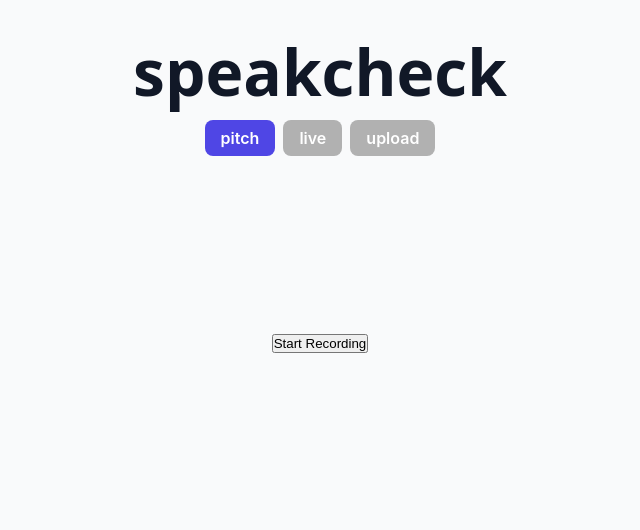
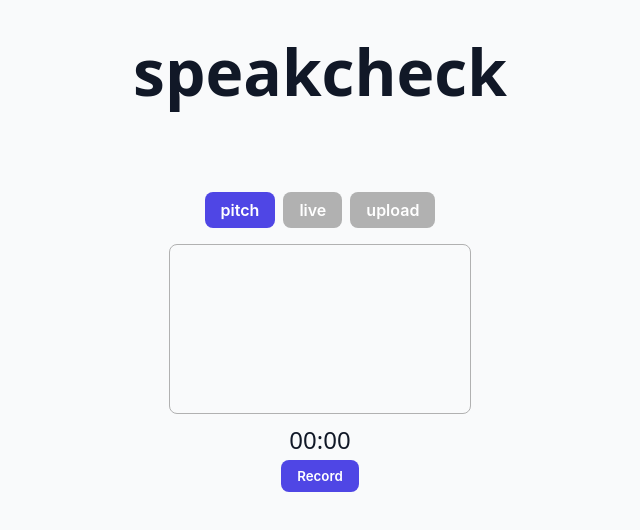
Before and after one commit to ramiljiwani/speakcheck, a React (Vite) app: page / in a window 1280 px wide. Shown: the top 530 px of the page, without its empty margins (320-960 px from the left). Built offline with nearby package versions, Linux system fonts and the light colour scheme; no server answers.

Commit message:
connect record to flask

```diff
--- a/src/index.css
+++ b/src/index.css
@@ -271,3 +271,72 @@
   font-size: 4rem;            /* adjust as you like */
   color: var(--color-text-primary);
 }
+
+/* Wrap video + sidebar */
+.record-main {
+  display: flex;
+  gap: var(--spacing-lg);
+  align-items: center;
+  justify-content: center;
+}
+
+.video-preview {
+  width: 100%;
+  border: 1px solid var(--color-secondary); /* light border for clarity */
+  border-radius: var(--radius-md);
+  aspect-ratio: 16/9; /* maintains 16:9 aspect ratio */
+  object-fit: cover;
+}
+
+
+/* Sidebar box */
+.sidebar {
+  background-color: var(--color-surface);
+  border-radius: var(--radius-md);
+  box-shadow: var(--shadow-sm);
+  padding: var(--spacing-md);
+}
+
+/* lay out timer + button horizontally */
+.sidebar-controls {
+  display: flex;
+  align-items: center;
+  gap: var(--spacing-md);
+}
+
+/* Timer style (unchanged) */
+.timer {
+  font-family: var(--font-heading);
+  font-size: 1.5rem;
+  color: var(--color-text-primary);
+}
+
+/* Record / Stop button (unchanged) */
+.btn-record,
+.btn-stop {
+  font-family: var(--font-sans);
+  font-weight: 600;
+  padding: var(--spacing-sm) var(--spacing-md);
+  border: none;
+  border-radius: var(--radius-md);
+  cursor: pointer;
+  transition: background-color 0.2s ease, transform 0.1s ease;
+}
+
+.btn-record {
+  background-color: var(--color-primary);
+  color: #fff;
+}
+.btn-record:hover {
+  background-color: var(--color-primary-hover);
+  transform: translateY(-1px);
+}
+
+.btn-stop {
+  background-color: var(--color-secondary);
+  color: #fff;
+}
+.btn-stop:hover {
+  background-color: var(--color-secondary-hover);
+  transform: translateY(-1px);
+}
--- a/src/pages/home.tsx
+++ b/src/pages/home.tsx
@@ -11,7 +11,7 @@ export default function Home() {
         <div className="home flex-col">
             <h1
                 className="h1"
-                style={{ paddingTop: '1vh' }}
+                style={{ paddingTop: '1vh', marginBottom: '10vh' }}
             >
                 speakcheck
             </h1>
--- a/src/pages/recordSpeech.tsx
+++ b/src/pages/recordSpeech.tsx
@@ -1,104 +1,105 @@
 import React, { useState, useRef, useEffect } from 'react';
+import { useNavigate } from "react-router-dom";
 
-// recordSpeech.tsx
+
 const RecordSpeech: React.FC = () => {
   const videoRef = useRef<HTMLVideoElement>(null);
+  const recorderRef = useRef<MediaRecorder | null>(null);
+  const chunksRef = useRef<BlobPart[]>([]);
+
   const [stream, setStream] = useState<MediaStream | null>(null);
-  const [recorder, setRecorder] = useState<MediaRecorder | null>(null);
-  const [chunks, setChunks] = useState<BlobPart[]>([]);
   const [recording, setRecording] = useState(false);
+  const [seconds, setSeconds] = useState(0);
+  const [videoBlob, setVideoBlob] = useState<Blob | null>(null);
+  const intervalRef = useRef<number | null>(null);
 
-  // Request camera + microphone access once
+  const navigate = useNavigate();
+
   useEffect(() => {
-    navigator.mediaDevices.getUserMedia({ video: true, audio: true })
-      .then(mediaStream => {
-        setStream(mediaStream);
-        if (videoRef.current) {
-          videoRef.current.srcObject = mediaStream;
-        }
+    navigator.mediaDevices
+      .getUserMedia({ video: true, audio: true })
+      .then(ms => {
+        setStream(ms);
+        if (videoRef.current) videoRef.current.srcObject = ms;
       })
-      .catch(err => console.error('getUserMedia error:', err));
+      .catch(console.error);
   }, []);
 
-  // Autoplay the video preview
   useEffect(() => {
-    if (stream) {
-      videoRef.current?.play();
-    }
+    if (stream) videoRef.current?.play();
   }, [stream]);
 
-  // Start recording into chunks
   const startRecording = () => {
     if (!stream) return;
-    const options = { mimeType: 'video/webm; codecs=vp8' };
-    const mediaRecorder = new MediaRecorder(stream, options);
-    mediaRecorder.ondataavailable = e => {
+    chunksRef.current = [];        // clear the buffer
+    setVideoBlob(null);
+    setSeconds(0);
+    intervalRef.current = window.setInterval(() => {
+      setSeconds(s => s + 1);
+    }, 1000);
+
+    const mr = new MediaRecorder(stream, { mimeType: 'video/webm; codecs=vp8' });
+    recorderRef.current = mr;
+
+    mr.ondataavailable = e => {
       if (e.data.size > 0) {
-        setChunks(prev => [...prev, e.data]);
+        chunksRef.current.push(e.data);
       }
     };
-    mediaRecorder.onstop = handleStop;
-    mediaRecorder.start();
-    setRecorder(mediaRecorder);
-    setChunks([]);
+
+    mr.onstop = () => {
+      // build the blob from our ref
+      const blob = new Blob(chunksRef.current, { type: 'video/webm' });
+      setVideoBlob(blob);
+    };
+
+    mr.start();
     setRecording(true);
   };
 
-  // Stop recording
   const stopRecording = () => {
-    recorder?.stop();
+    recorderRef.current?.stop();
     setRecording(false);
-  };
-
-  // Called when recorder stops: assemble blob and upload
-  const handleStop = () => {
-    const blob = new Blob(chunks, { type: 'video/webm' });
-    uploadVideo(blob);
-  };
-
-  // Upload blob to Flask backend
-  const uploadVideo = async (blob: Blob) => {
-    const formData = new FormData();
-    formData.append('file', blob, 'recording.webm');
-
-    try {
-      const response = await fetch('http://localhost:5000/upload', {
-        method: 'POST',
-        body: formData,
-      });
-      if (!response.ok) {
-        const text = await response.text();
-        console.error('Upload failed:', text);
-      } else {
-        console.log('Upload success');
-      }
-    } catch (err) {
-      console.error('Upload error:', err);
+    if (intervalRef.current !== null) {
+      window.clearInterval(intervalRef.current);
     }
   };
 
+  const uploadVideo = async (blob: Blob) => {
+    const form = new FormData();
+    form.append('file', blob, 'recording.webm');
+    try {
+      const res = await fetch('http://127.0.0.1:5000/upload', {
+        method: 'POST',
+        body: form,
+      });
+      if (!res.ok) throw new Error(await res.text());
+      console.log('Upload success');
+      navigate("/display")
+    } catch (err) {
+      console.error(err);
+    }
+  };
+
+  const formatTime = (t: number) =>
+    `${Math.floor(t/60).toString().padStart(2,'0')}:${(t%60).toString().padStart(2,'0')}`;
+
   return (
-    <div className="p-4">
-      {/* Live preview mirrored like a mirror */}
-      <video
-        ref={videoRef}
-        style={{ transform: 'scaleX(-1)' }}
-        className="w-full max-w-md border"
-        muted
-        autoPlay
-        playsInline
-      />
-      <div className="mt-2">
-        {!recording ? (
-          <button onClick={startRecording} className="px-4 py-2 bg-green-500 text-white rounded">
-            Start Recording
-          </button>
-        ) : (
-          <button onClick={stopRecording} className="px-4 py-2 bg-red-500 text-white rounded">
-            Stop Recording
-          </button>
+    <div className="record-root">
+      <video ref={videoRef} className="video-preview mirror" muted autoPlay playsInline style={{transform: 'scaleX(-1)'}}/>
+      <div className="controls">
+        <div className="timer">{formatTime(seconds)}</div>
+        {!recording
+          ? <button onClick={startRecording} className="btn-record">Record</button>
+          : <button onClick={stopRecording} className="btn-stop">Stop</button>
+        }
+        {!recording && videoBlob && (
+          <button onClick={() => uploadVideo(videoBlob)} className="btn-upload">Upload</button>
         )}
       </div>
+      {!recording && videoBlob && (
+        <video src={URL.createObjectURL(videoBlob)} controls style={{ marginTop: 10, maxWidth: '100%' }}/>
+      )}
     </div>
   );
 };
--- a/src/pages/videoReview.tsx
+++ b/src/pages/videoReview.tsx
@@ -64,6 +64,13 @@ export default function VideoFeedbackPage() {
   const videoURL = "http://127.0.0.1:5000/video";
 
   return (
+    <div className="home flex-col">
+      <h1
+          className="h1"
+          style={{ paddingTop: '1vh', marginBottom: '10vh' }}
+      >
+          speakcheck
+      </h1>
       <div
         className="container flex"
         style={{ gap: 'var(--spacing-xl)', paddingTop: 'var(--spacing-lg)' }}
@@ -137,5 +144,7 @@ export default function VideoFeedbackPage() {
           )}
         </aside>
       </div>
+
+    </div>
   );
 }
```
Also changed, not shown: 2 other files (tests, documents, lock files or other folders). Lines whose indentation alone changed are shown as unchanged.
